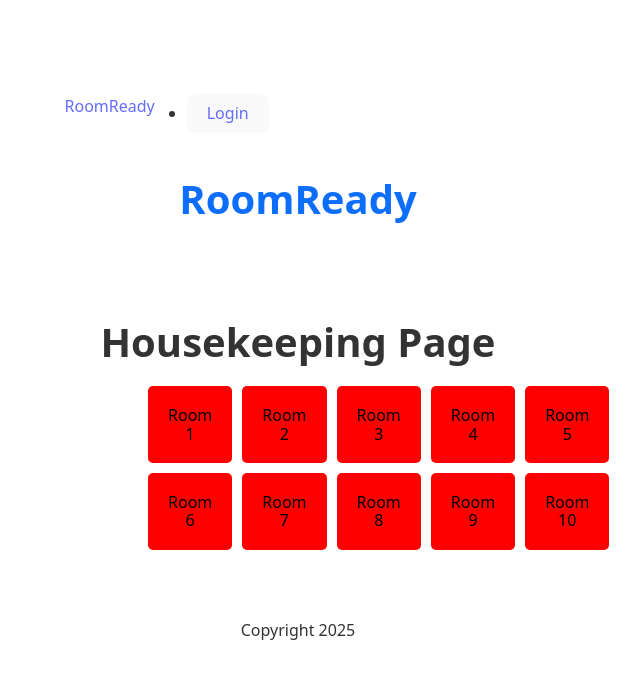
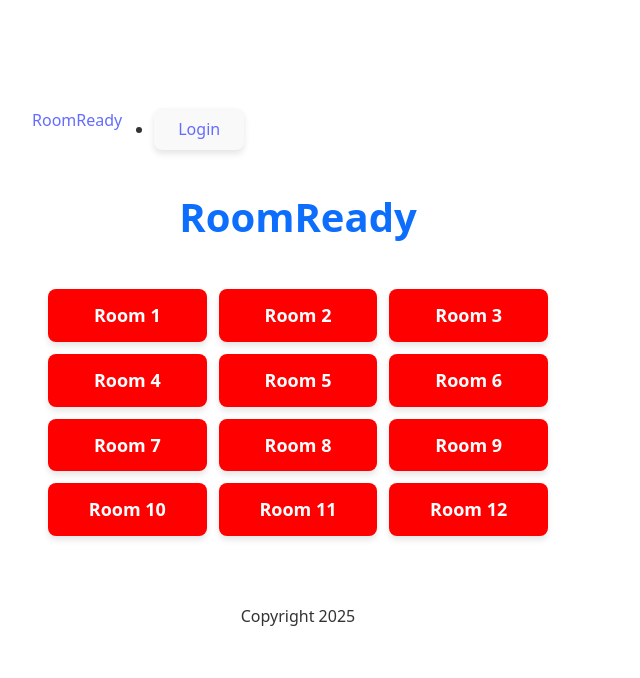
Before and after one commit to musserdn/RoomReady, a React (Vite) app in the folder client/: page /HouseKeeping in a window 1280 px wide. Shown: the top 678 px of the page, without its empty margins (342-982 px from the left). Built offline with nearby package versions, Linux system fonts and the light colour scheme.

Commit message:
updated flexbox properties and updated room count to be 12

```diff
--- a/client/src/index.css
+++ b/client/src/index.css
@@ -412,20 +412,64 @@ h1 {
 button {
   border-radius: 8px;
   border: none;
-  padding: 10px 20px;
+  padding: 12px 24px;
   font-size: 1rem;
-  font-weight: 500;
+  font-weight: 600;
   cursor: pointer;
   transition: all 0.3s ease-in-out;
+  box-shadow: 0 4px 6px rgba(0, 0, 0, 0.1);
 }
 
 button:hover {
   transform: scale(1.05);
+  filter: brightness(1.1);
 }
 
 button:focus,
 button:focus-visible {
   outline: 4px auto -webkit-focus-ring-color;
+}
+
+/* Make room buttons flex */
+.housekeeping-grid {
+  display: flex;
+  flex-wrap: wrap; /* Allows buttons to wrap on smaller screens */
+  justify-content: center;
+  gap: 12px;
+  max-width: 500px;
+  margin: 20px auto;
+}
+
+/* Flexible buttons */
+.housekeeping-button {
+  flex: 1 1 calc(33.33% - 12px); /* Each button takes up 1/3 of the row, minus spacing */
+  min-width: 100px; /* Prevents buttons from getting too small */
+  max-width: 160px; /* Prevents them from stretching too much */
+  background-color: var(--button-color, red);
+  color: white;
+  padding: 16px;
+  font-size: 18px;
+  border-radius: 8px;
+  border: none;
+  cursor: pointer;
+  transition: background-color 0.3s ease-in-out, transform 0.2s;
+}
+
+.housekeeping-button:hover {
+  transform: scale(1.1);
+  filter: brightness(1.2);
+}
+
+@media screen and (max-width: 600px) {
+  .housekeeping-button {
+    flex: 1 1 calc(50% - 12px); /* Make buttons take up 50% of the row */
+  }
+}
+
+@media screen and (max-width: 400px) {
+  .housekeeping-button {
+    flex: 1 1 100%; /* Stack buttons fully on small screens */
+  }
 }
 
 @media (prefers-color-scheme: light) {
--- a/client/src/pages/GuestPage.jsx
+++ b/client/src/pages/GuestPage.jsx
@@ -9,7 +9,7 @@ export default function GuestPage() {
             <h1>Welcome, Dan!</h1>
             <h2>Select your room:</h2>
             <select value={selectedRoom} onChange={(e) => setSelectedRoom(e.target.value)}>
-                {[...Array(10).keys()].map(num => (
+                {[...Array(12).keys()].map(num => (
                     <option key={num + 1} value={num + 1}>
                         Room {num + 1}
                     </option>
--- a/client/src/pages/HouseKeepingPage.jsx
+++ b/client/src/pages/HouseKeepingPage.jsx
@@ -1,7 +1,8 @@
 import { useState } from "react";
+import "/src/index.css";
 
 export default function HouseKeepingPage() {
-    const [roomStatuses, setRoomStatuses] = useState(Array(10).fill("red"));
+    const [roomStatuses, setRoomStatuses] = useState(Array(12).fill("red"));
 
     // Function to handle button click and cycle colors
     const handleClick = (index) => {
@@ -16,33 +17,17 @@ export default function HouseKeepingPage() {
     };
 
     return (
-        <div style={{ textAlign: "center", padding: "20px" }}>
-            <h1>Housekeeping Page</h1>
-            <div style={{
-                display: "grid",
-                gridTemplateColumns: "repeat(5, 1fr)",
-                gap: "10px",
-                maxWidth: "300px",
-                margin: "0 auto"
-            }}>
+        <div className="housekeeping-grid">
             {roomStatuses.map((color, index) => (
                 <button
                     key={index}
+                    className="housekeeping-button"
                     onClick={() => handleClick(index)}
-                        style={{
-                            backgroundColor: color,
-                            color: "black",
-                            padding: "20px",
-                            border: "none",
-                            borderRadius: "5px",
-                            fontSize: "16px",
-                            cursor: "pointer"
-                        }}
+                    style={{ backgroundColor: color }} // Keep only dynamic styles
                 >
                     Room {index + 1}
                 </button>
             ))}
         </div>
-        </div>
     );
 }
```
Lines whose indentation alone changed are shown as unchanged.
